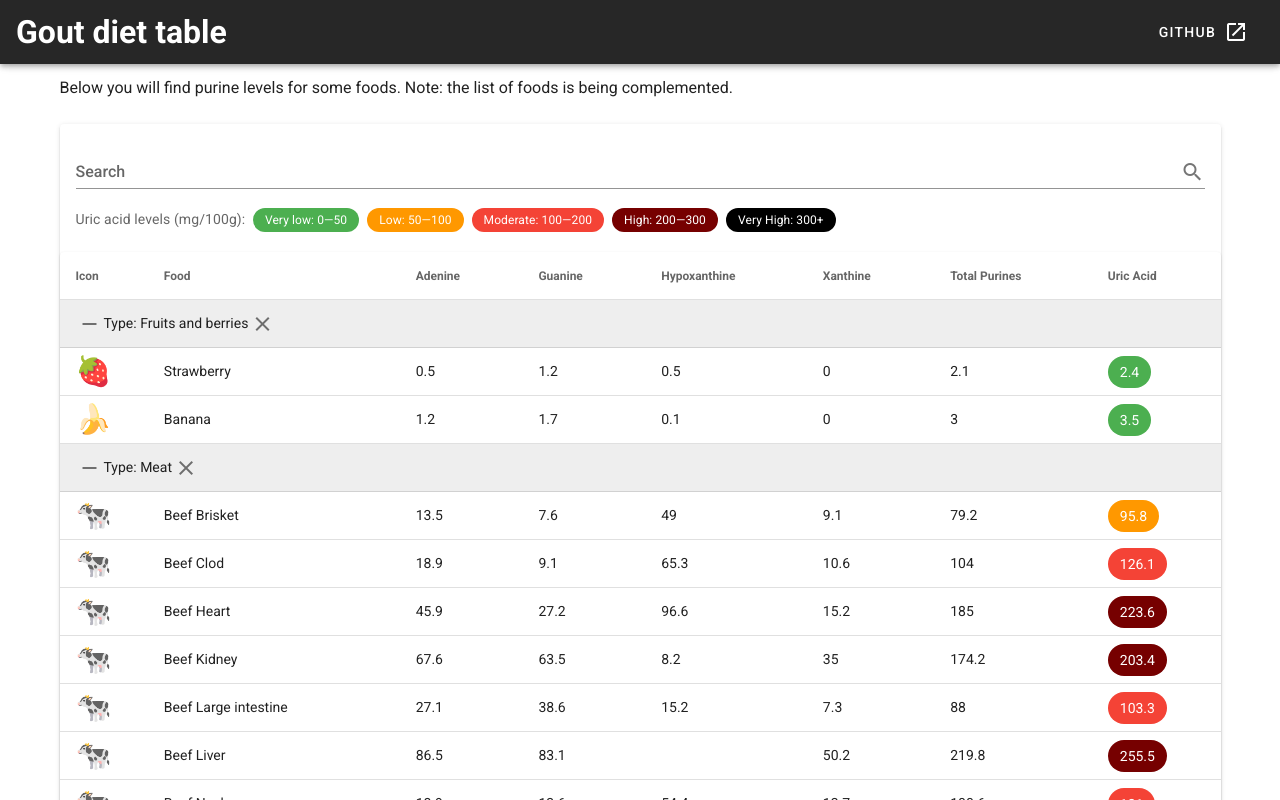
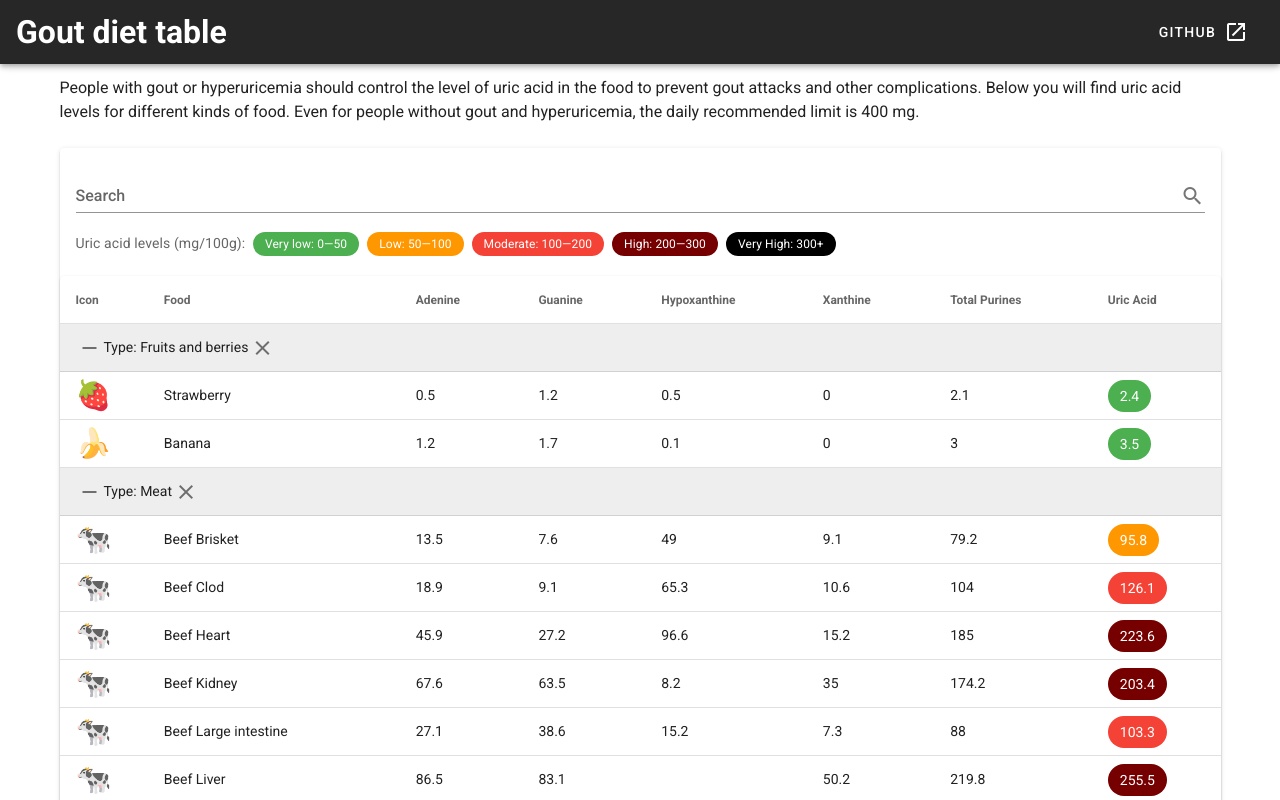
Before and after one commit to Renset/gout-diet, a Vue app: page / in a window 1280 px wide. Shown: the top 800 px of the page. Built offline with nearby package versions, Linux system fonts and the light colour scheme.

Commit message:
🌈 Change introduction text. Add data sources in footer

```diff
--- a/src/App.vue
+++ b/src/App.vue
@@ -20,6 +20,7 @@
         <v-main>
             <Introduction />
             <Table />
+            <Footer />
         </v-main>
     </v-app>
 </template>
@@ -27,6 +28,7 @@
 <script>
 import Introduction from "./components/Introduction";
 import Table from "./components/Table";
+import Footer from "./components/Footer";
 
 export default {
     name: "App",
@@ -34,6 +36,7 @@ export default {
     components: {
         Introduction,
         Table,
+        Footer
     },
 
     data: () => ({}),
--- /dev/null
+++ b/src/components/Footer.vue
@@ -0,0 +1,25 @@
+<template>
+    <v-container>
+        <v-container>
+            <p>Data sources:</p>
+            <ol>
+                <li v-for="source in sources" :key="source.id">
+                    "{{ source.name }}" by <i>{{ source.author }}</i>
+                </li>
+            </ol>
+        </v-container>
+    </v-container>
+</template>
+
+<script>
+import Sources from "../data/sources.json";
+
+export default {
+    name: "Table",
+    data: () => {
+        return {
+            sources: Sources
+        }
+    }
+}
+</script>
--- a/src/components/Introduction.vue
+++ b/src/components/Introduction.vue
@@ -1,7 +1,9 @@
 <template>
     <v-container>
-        Below you will find purine levels for some foods. Note: the list of
-        foods is being complemented.
+        People with gout or hyperuricemia should control the level of uric acid
+        in the food to prevent gout attacks and other complications. Below you
+        will find uric acid levels for different kinds of food. Even for people
+        without gout and hyperuricemia, the daily recommended limit is 400 mg.
     </v-container>
 </template>
 
--- a/src/components/Table.vue
+++ b/src/components/Table.vue
@@ -31,7 +31,7 @@
             <v-data-table
                 :headers="headers"
                 :items="foodsPrepared"
-                :items-per-page="50"
+                :items-per-page="200"
                 :search="search"
                 group-by="type"
                 class="elevation-1"
```
